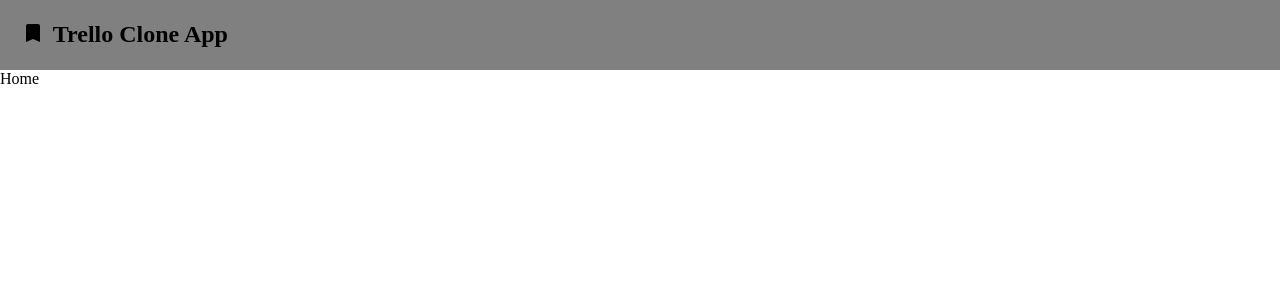
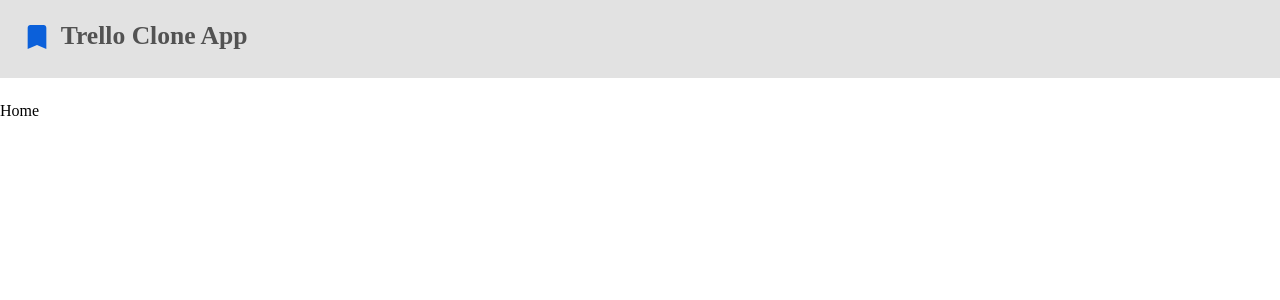
Before and after one commit to szuluaga-beep/trello-clone-prep, a React (Create React App) app: page / in a window 1280 px wide. Shown: the top 300 px of the page. Built offline with nearby package versions, Linux system fonts and the light colour scheme.

Commit message:
Agregando estilos al menu de navegación

```diff
--- a/src/components/Navbar/Navbar.js
+++ b/src/components/Navbar/Navbar.js
@@ -8,7 +8,7 @@ const Navbar = () => {
     <nav>
       <div className="menu">
         <div>
-          <BookmarkIcon />
+          <BookmarkIcon className="MarkBook" />
         </div>
         <div>
           <h2>Trello Clone App</h2>
--- a/src/components/Navbar/styles.css
+++ b/src/components/Navbar/styles.css
@@ -1,6 +1,20 @@
-.menu{
+.menu {
     display: flex;
     gap: 0.5rem;
-    background-color: gray;
+    background-color: #e2e2e2;
     padding: 1.3rem;
+    position: static;
+    margin-bottom: 1.5rem;
 }
+
+.MarkBook {
+    height: 2rem !important;
+    width: 2rem !important;
+
+    color: #0b60da;
+}
+
+h2{
+    font-size: 1.6rem;
+    color: #525252;
+}
```
Also changed, not shown: 1 other file (tests, documents, lock files or other folders).
